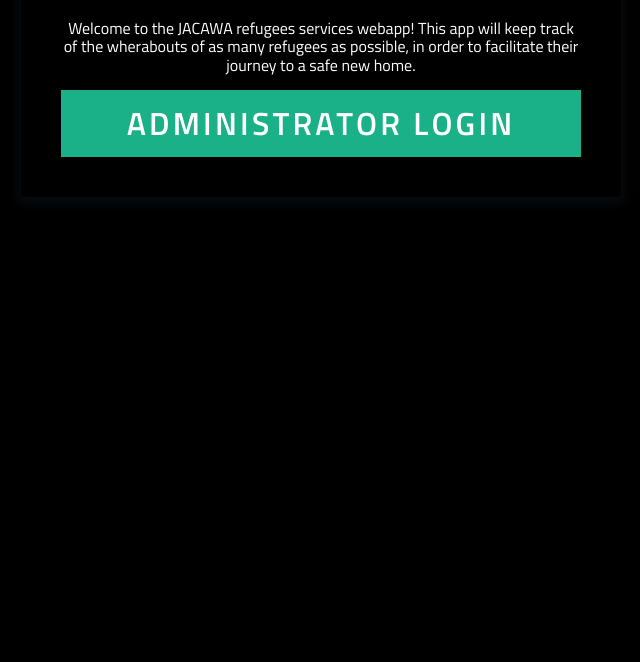
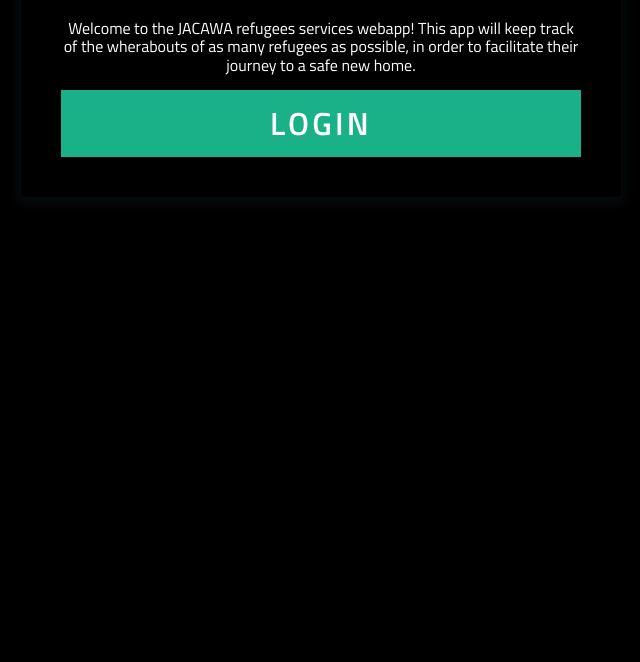
Before and after one commit to WaelLoop/JACAWA, a plain HTML site: page index.html in a window 1280 px wide. Shown: the part 138-800 px from the top of the page, without its empty margins (319-959 px from the left). Drawn offline with nearby package versions, Linux system fonts and the light colour scheme.

Commit message:
Update index.html

```diff
--- a/index.html
+++ b/index.html
@@ -21,7 +21,7 @@
               </font>
             </center></p>
           <form action="./pages/admin_login.html" method="post">
-            <button type="submit" class="button button-block"/>Administrator Login</button>
+            <button type="submit" class="button button-block"/>Login</button>
           </form>
 
         </div>
```
